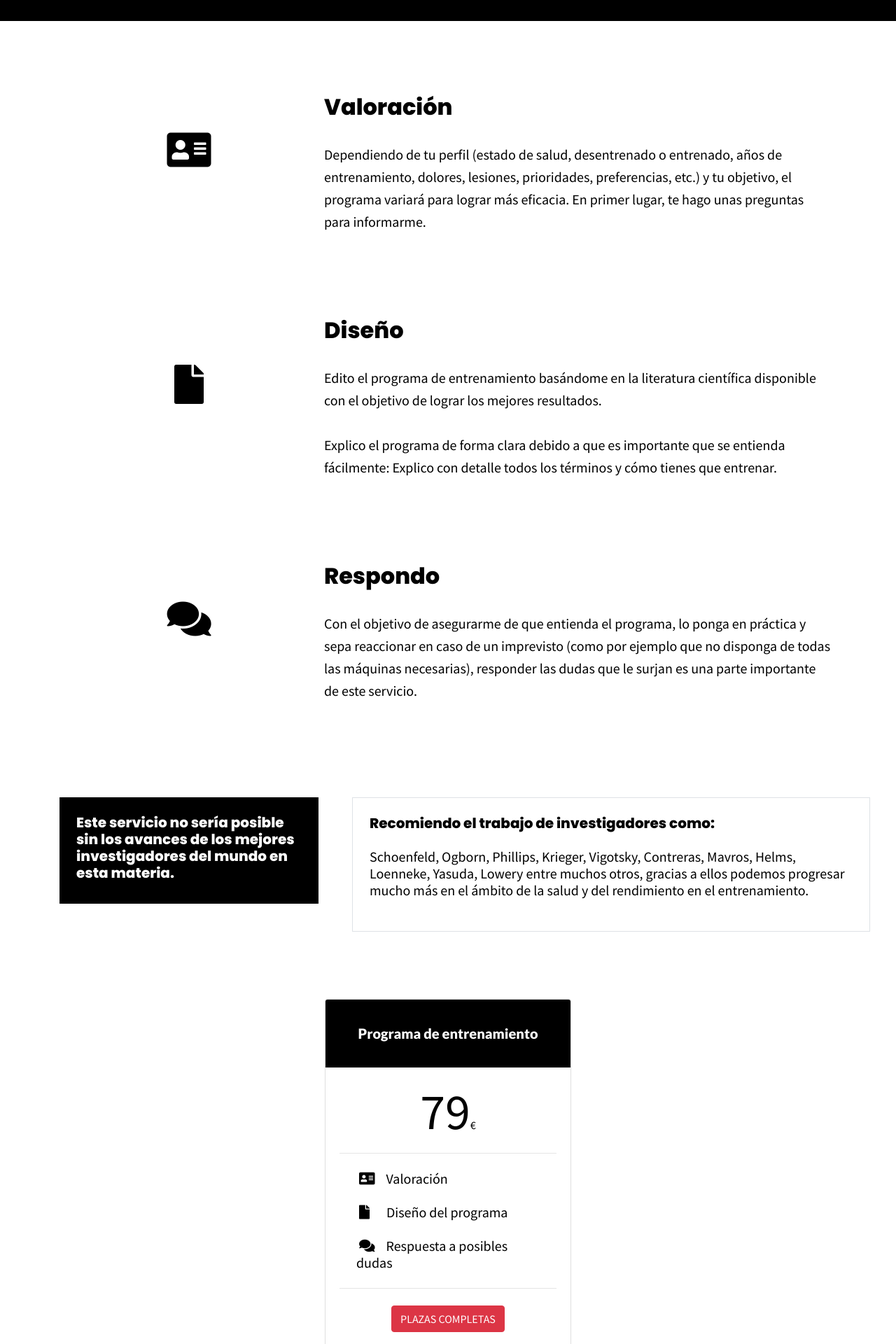
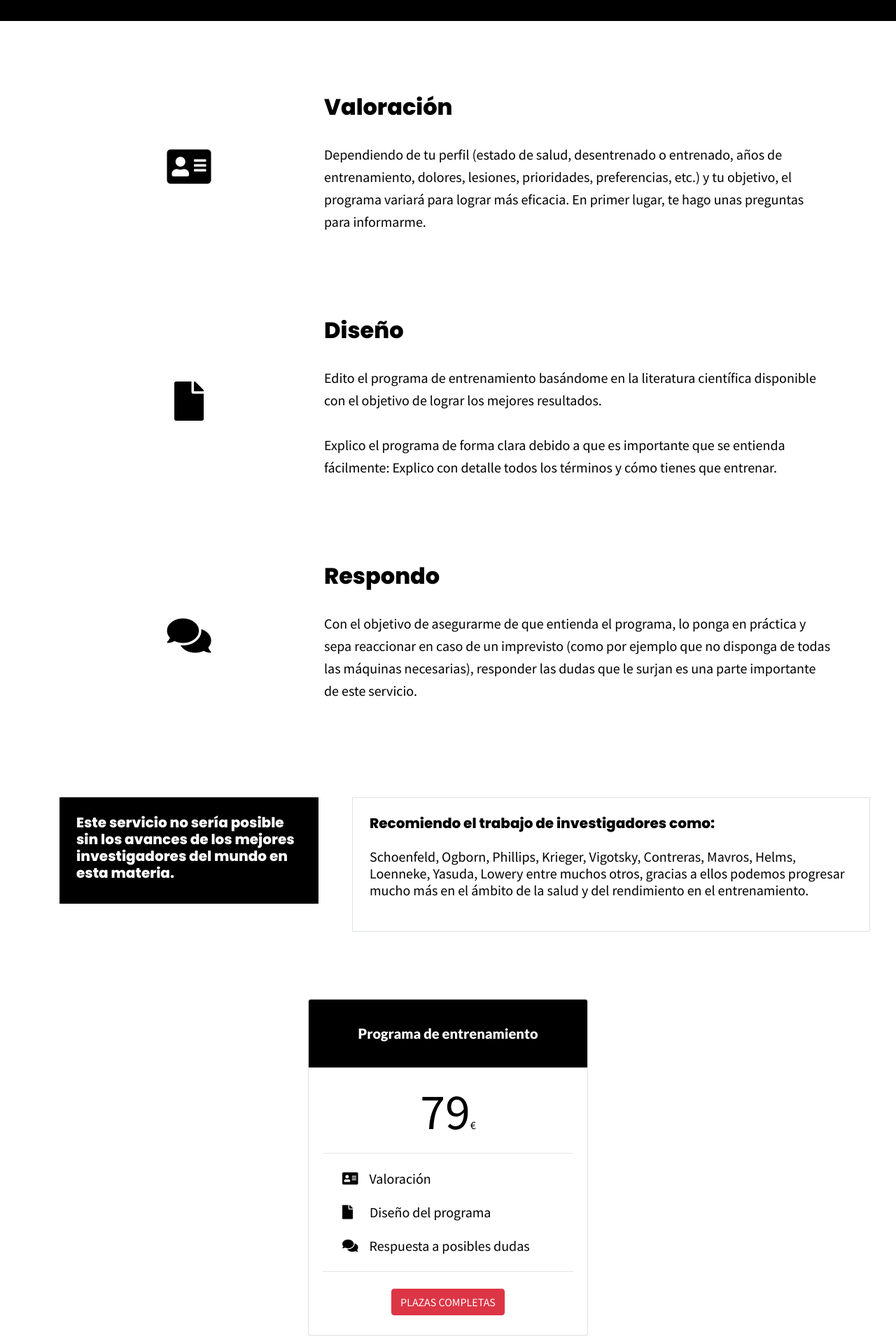
Before and after one commit to hipertrofiaconjose/hcj, an Angular app: page /servicio in a window 1280 px wide. Shown: the part 500-2420 px from the top of the page at 70% size. Built offline with nearby package versions, Linux system fonts and the light colour scheme.

Commit message:
15dicCentProg

```diff
--- a/src/app/home/home.component.html
+++ b/src/app/home/home.component.html
@@ -11,17 +11,12 @@
             <p> Basado en evidencia científica</p>
         </span>
 
-        <!-- <span class="titulo text-white align-center text-left">
-          Información para ganar músculo y mejorar su salud
-      </span> -->
-      <!-- <h5> esto es h5 </h5> -->
-
-
-
     </div>
 
-    <div class="d-flex align-items-center  justify-content-center   col-lg-6 p-2 bg1">
-      <!-- <img src="assets\imgs\1280.png" class="w-50 m-4"> -->
+    <div class="d-flex align-items-center  justify-content-center   col-lg-6 p-2 bg1"> <!-- bg1 para la imagen -->
+     <!-- <div class="crop">
+       <img src="assets\imgs\1280.png" class="w-50 m-4">
+      </div>-->
     </div>
 
   </div>
--- a/src/app/servicio/servicio.component.html
+++ b/src/app/servicio/servicio.component.html
@@ -28,7 +28,7 @@
 
 <div class="container my-5 d-flex flex-column flex-lg-row">
 
-    <div class="d-flex align-items-center   justify-content-center    col p-2">
+    <div class="d-flex align-items-center   justify-content-center  mt-5  col p-2">
         <i class="display-4 fas fa-address-card"></i>
         <!-- <i class="display-4 fas fa-list-alt"></i> -->
         <!-- <i class="display-4 fas fa-file"></i> -->
@@ -51,7 +51,7 @@
 
 <div class="container my-5 d-flex flex-column flex-lg-row">
 
-    <div class="d-flex align-items-center   justify-content-center    col p-2">
+    <div class="d-flex align-items-center   justify-content-center    col p-2  mt-5">
 
         <i class="display-4 fas fa-file"></i>
 
@@ -73,7 +73,7 @@
 
 <div class="container my-5 d-flex flex-column flex-lg-row">
 
-    <div class="d-flex align-items-center   justify-content-center    col p-2">
+    <div class="d-flex align-items-center   justify-content-center    col p-2  mt-5">
 
         <i class="display-4 fas fa-comments"></i>
 
@@ -121,9 +121,13 @@ Schoenfeld, Ogborn, Phillips, Krieger, Vigotsky, Contreras, Mavros, Helms, Loenn
   <br>
   </div>
 
+
+
 <div class="container">
 
-<div class="mx-auto card text-center"  style="width: 22rem;"> <!-- style="width: 25rem;" -->
+ <!-- Ng if para grande -->
+    <div class="mx-auto card text-center" *ngIf="grande" style="width: 25rem;">
+
   <div class="card-header fondo-negro text-white">
     <h5 class="card-title titulo m-4"> Programa de entrenamiento  </h5>
   </div>
@@ -144,7 +148,32 @@ Schoenfeld, Ogborn, Phillips, Krieger, Vigotsky, Contreras, Mavros, Helms, Loenn
   </div> -->
 </div>
 
+ <!-- Ng if para pequeño -->
+
+ <div class="mx-auto card text-center" *ngIf="!grande" style="width: 21rem;">
+
+  <div class="card-header fondo-negro text-white">
+    <h5 class="card-title titulo m-4"> Programa de entrenamiento  </h5>
+  </div>
+  <div class="card-body">
+    <!-- <h5 class="card-title">Programa de entrenamiento</h5> -->
+    <span class="display-3">79</span>€
+    <hr>
+    <p class="card-text text-left h5 m-4">
+      &nbsp;<i class="fas fa-address-card"></i>&nbsp; &nbsp; Valoración <br><br>
+      &nbsp;<i class="fas fas fa-file"></i>&nbsp; &nbsp; &nbsp; Diseño del programa <br><br>
+      &nbsp;<i class="fas fa-comments"></i>&nbsp; &nbsp; Respuesta a posibles dudas
+    </p>
+    <hr>
+    <a href="#" class="btn btn-danger m-2">PLAZAS COMPLETAS</a>
+  </div>
+  <!-- <div class="card-footer text-muted">
+    2 days ago
+  </div> -->
 </div>
+
+ </div> <!--cierro el container -->
+
 <!-- Preguntas y respuestas -->
 <div class="container my-5 h5 d-none">
 
--- a/src/app/servicio/servicio.component.ts
+++ b/src/app/servicio/servicio.component.ts
@@ -1,4 +1,6 @@
 import { Component, OnInit } from '@angular/core';
+
+import { HostListener } from "@angular/core"; // Para las dimensiones
 
 @Component({
   selector: 'app-servicio',
@@ -25,6 +27,31 @@ export class ServicioComponent implements OnInit {
         }
       });
     }
+    this.ajustarancho();
+  }
+
+  altura: number;
+  ancho: number;
+  grande: boolean;
+  showMini: boolean = false;
+
+  @HostListener('window:resize', ['$event'])
+  ajustarancho(){
+
+
+this.grande = false;
+
+    this.altura = window.innerHeight;
+    this.ancho = window.innerWidth;
+
+    console.log('altura: ' + this.altura + ', y anchura: ' + this.ancho)
+     if(this.ancho > 500){
+       this.grande = true;
+     }else{
+       this.grande = false;
+     }
+     console.log(this.grande)
+
   }
 
 }
```
Also changed, not shown: src/app/home/home.component.css (+27 -0 lines).
